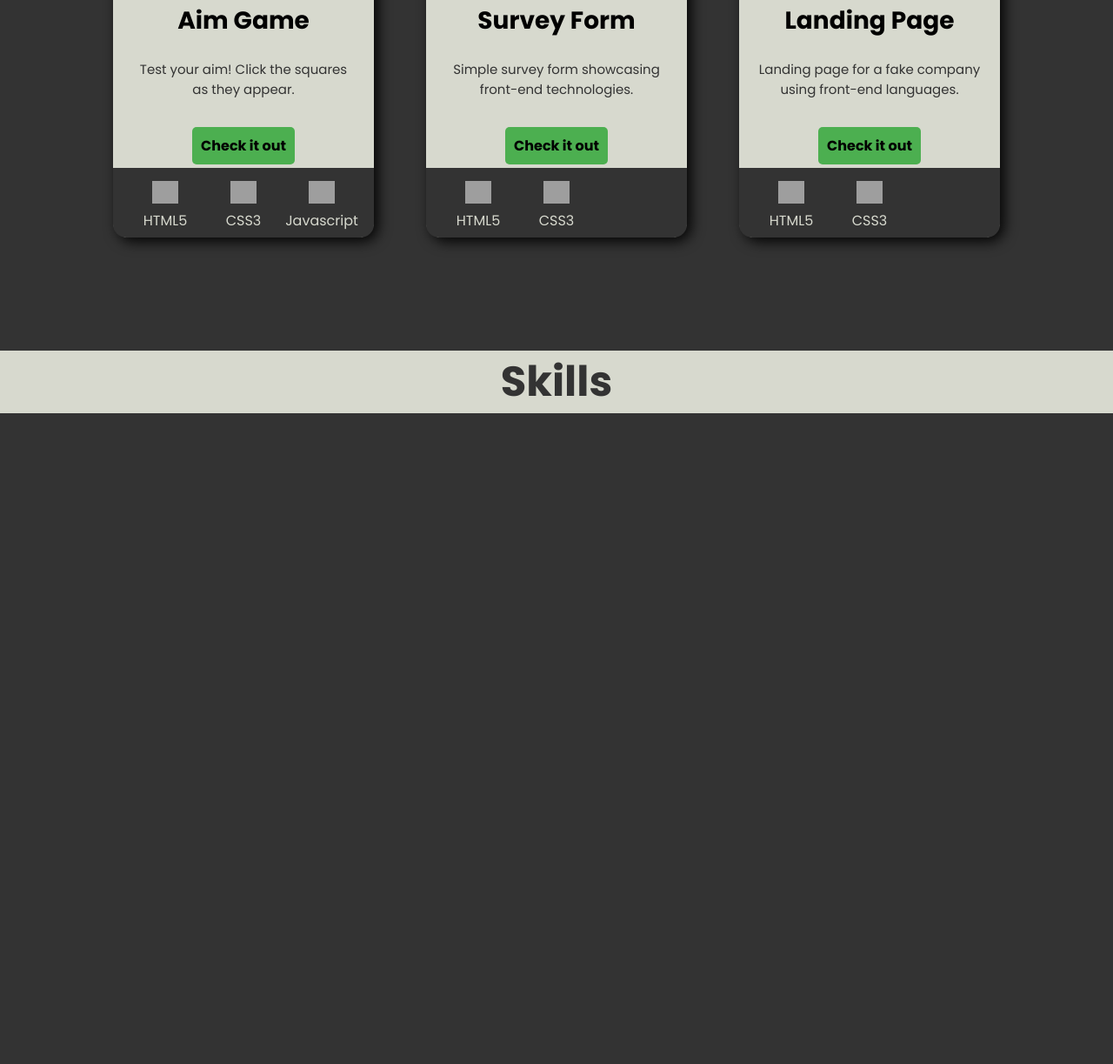
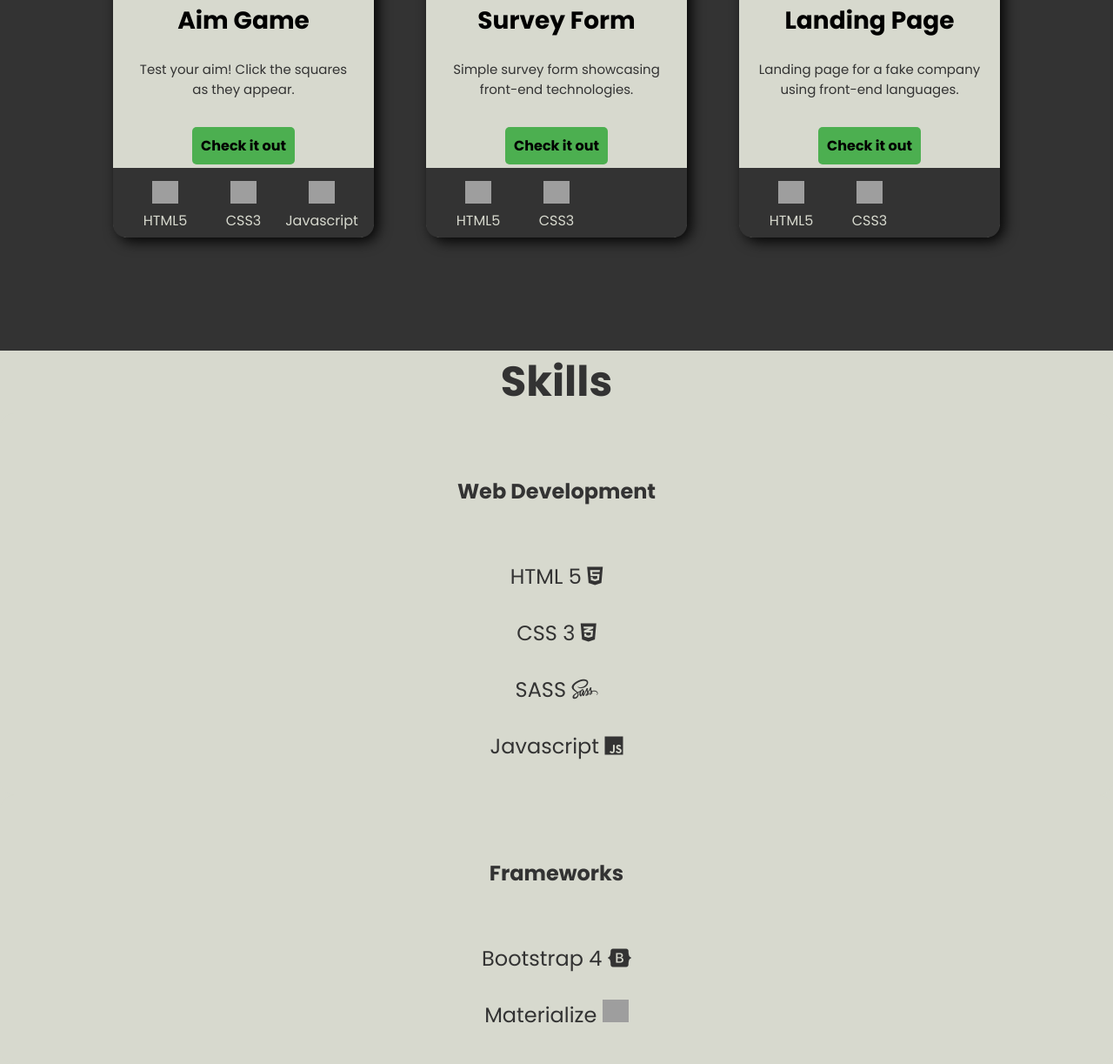
Before and after one commit to Southpaw310/MyPortfolio, a website: page dist/index.html in a window 1280 px wide. Shown: the part 1310-2533 px from the top of the page at 87% size. Before the commit the page ends 1785 px from the top, so only its background shows below. Drawn offline with Linux system fonts and the light colour scheme; grey boxes are pictures that could not be loaded.

Commit message:
adding to skills section

```diff
--- a/dist/index.html
+++ b/dist/index.html
@@ -4,7 +4,6 @@
     <meta charset="UTF-8">
     <meta name="viewport" content="width=device-width, initial-scale=1.0">
     <link rel="stylesheet" href="./styles/style.css">
-    <script src="https://kit.fontawesome.com/0836cee9e8.js" crossorigin="anonymous"></script>
     <script src="https://kit.fontawesome.com/0836cee9e8.js" crossorigin="anonymous"></script>
     <link href="https://fonts.googleapis.com/css2?family=Roboto:wght@100;300;400;500;700&display=swap" rel="stylesheet">
     <link href="https://fonts.googleapis.com/css2?family=Poppins:wght@200;400;700&display=swap" rel="stylesheet">
@@ -106,9 +105,38 @@
 
     <!--Skills Section-->
     <section class="portfolio-section" id="skills">
-      <div class="container">
-        <h1>Skills</h1>
-
+      <h1 id="skill-header">Skills</h1>
+      <div class="skill">
+        <div class="set">
+          <h3>Web Development</h3>
+          <div class="list">
+            <label>HTML 5</label>
+            <i class="fab fa-html5"></i>
+          </div>
+          <div class="list">
+            <label>CSS 3</label>
+            <i class="fab fa-css3-alt"></i>
+          </div>
+          <div class="list">
+            <label>SASS</label>
+            <i class="fab fa-sass"></i>
+          </div>
+          <div class="list">
+            <label>Javascript</label>
+            <i class="fab fa-js"></i>
+          </div>
+        </div>
+        <div class="set">
+          <h3>Frameworks</h3>
+          <div class="list">
+            <label>Bootstrap 4</label>
+            <i class="fab fa-bootstrap"></i>
+          </div>
+          <div class="list">
+            <label>Materialize</label>
+            <img src="https://www.brandeps.com/logo-download/M/Materialize-CSS-logo-vector-01.svg" height="24" width="18">
+          </div>
+        </div>
       </div>
     </section>
 <script src="./script.js"></script>
--- a/dist/styles/style.css
+++ b/dist/styles/style.css
@@ -287,6 +287,48 @@ img {
     display: none;
 }
 
+#skill-header {
+    text-align: center;
+}
+
+.section .skill {
+    display: grid;
+    grid-gap: 16px;
+    padding: 16px;
+}
+
+.skill .set {
+    background-color: #d7d9ce;
+    padding: 24px;
+    border-radius: 16px;
+    text-align: center;
+    font-size: 1.5rem;
+}
+
+.skill .set:hover {
+    box-shadow: 0px 12px 16px #36363624;
+}
+
+.set span {
+    display: flex;
+    justify-content: center;
+    align-items: center;
+    width: 80px;
+    height: 80px;
+    border-radius: 35%;
+}
+
+.set > h3 {
+    padding-block: 24px;
+    font-size: 24px;
+    text-align: center;
+    text-transform: capitalize;
+}
+
+.set .list {
+    padding-block: 15px;
+}
+
 /* When the screen is less than 600 pixels wide, hide all links, except for the first one ("Home"). Show the link that contains should open and close the topnav (.icon) */
 @media screen and (max-width: 800px) {
     .nav a:not(:first-child) {
@@ -322,6 +364,10 @@ img {
     .container {
         flex-direction: column;
     }
+
+    .skill {
+        grid-template-columns: repeat(3, 1fr);
+    }
 }
 
 @media screen and (max-width: 1000px) {
@@ -332,3 +378,9 @@ img {
         padding: 50px;
     }
 }
+
+@media screen and (min-width: 600px) {
+    .skill {
+        grid-template-columns: repeat(3, 1fr);
+    }
+}
```
